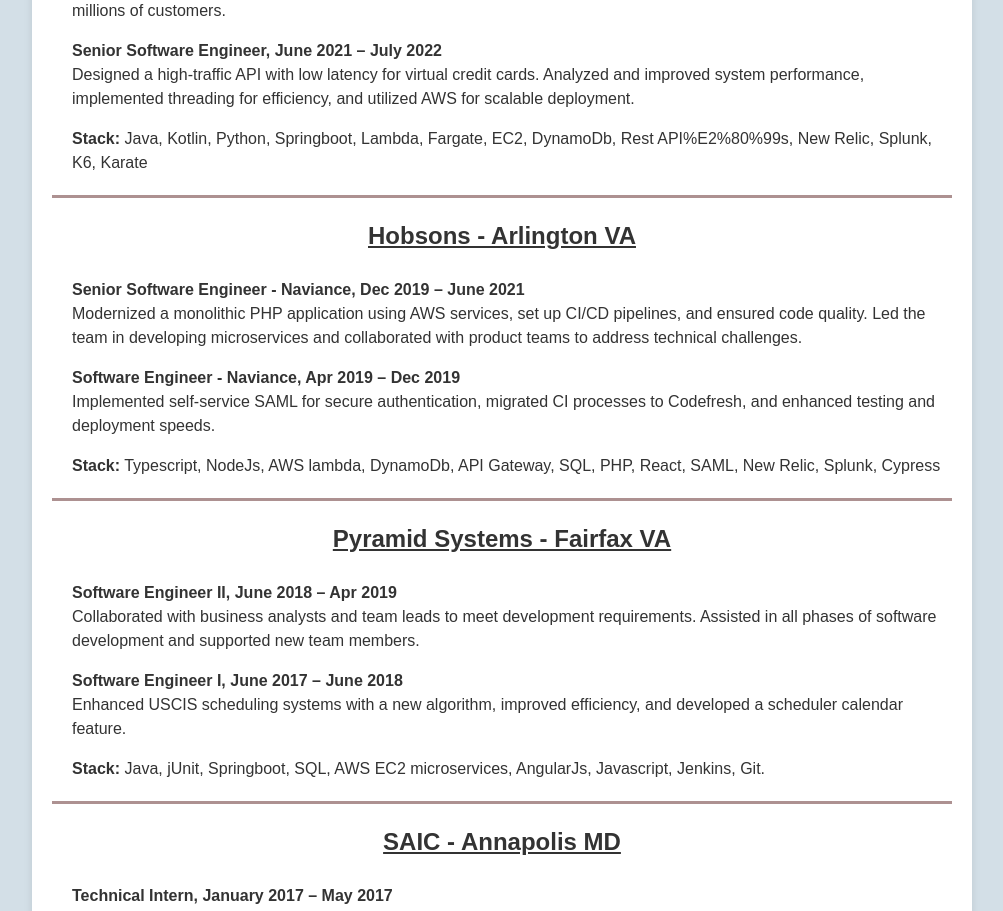
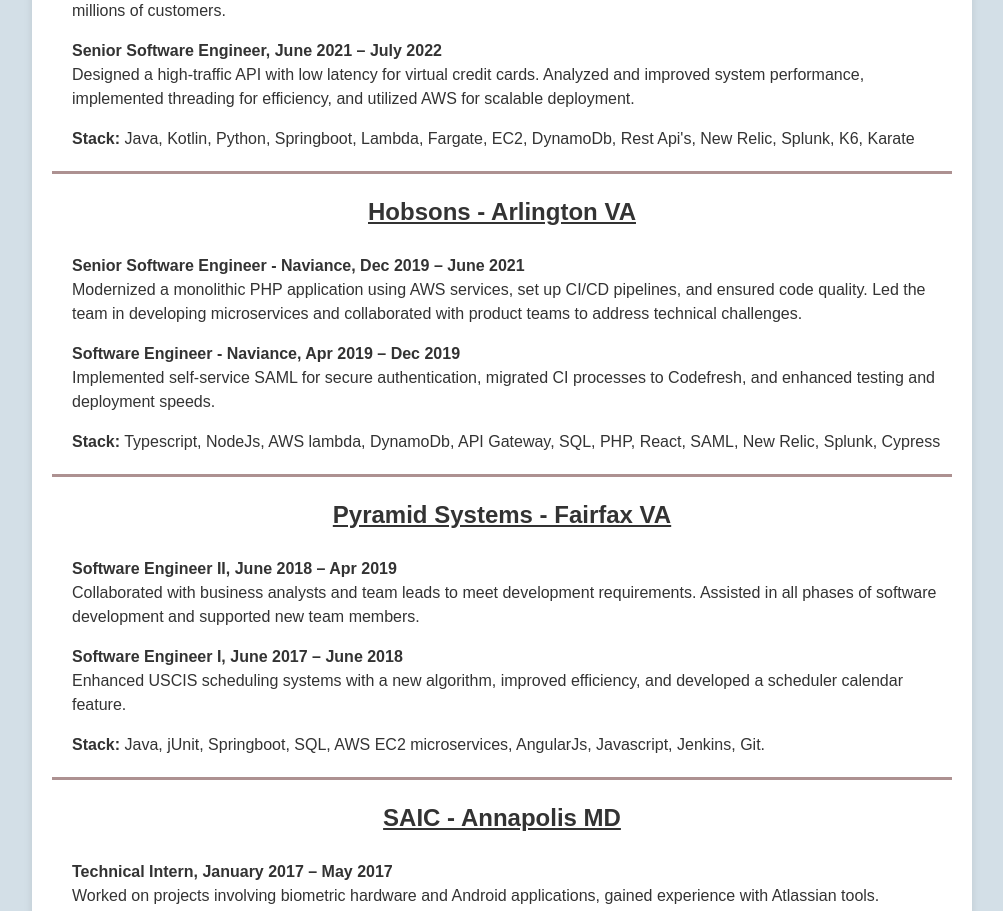
Before and after one commit to ededej/ededej.github.io, a React (Create React App) app in the folder resume-website/: page / in a window 1280 px wide. Shown: the part 920-1831 px from the top of the page, without its empty margins (138-1141 px from the left). Built offline with nearby package versions, Linux system fonts and the light colour scheme.

Commit message:
typo fix

```diff
--- a/resume-website/src/components/content/Experiences/CapitalOne/CapitalOne.js
+++ b/resume-website/src/components/content/Experiences/CapitalOne/CapitalOne.js
@@ -12,7 +12,7 @@
       Spearheaded the development of new APIs, mentoring the team in best practices. Authored best practices documentation, reduced costs, and increased feature development for virtual card spending. Awarded for a creative solution affecting millions of customers.</p>
       <p><strong>Senior Software Engineer, June 2021 – July 2022</strong><br/>
       Designed a high-traffic API with low latency for virtual credit cards. Analyzed and improved system performance, implemented threading for efficiency, and utilized AWS for scalable deployment.</p>
-      <p><strong>Stack:</strong> Java, Kotlin, Python, Springboot, Lambda, Fargate, EC2, DynamoDb, Rest API%E2%80%99s, New Relic, Splunk, K6, Karate</p>
+      <p><strong>Stack:</strong> Java, Kotlin, Python, Springboot, Lambda, Fargate, EC2, DynamoDb, Rest Api's, New Relic, Splunk, K6, Karate</p>
     </div>
   );
 }
```
